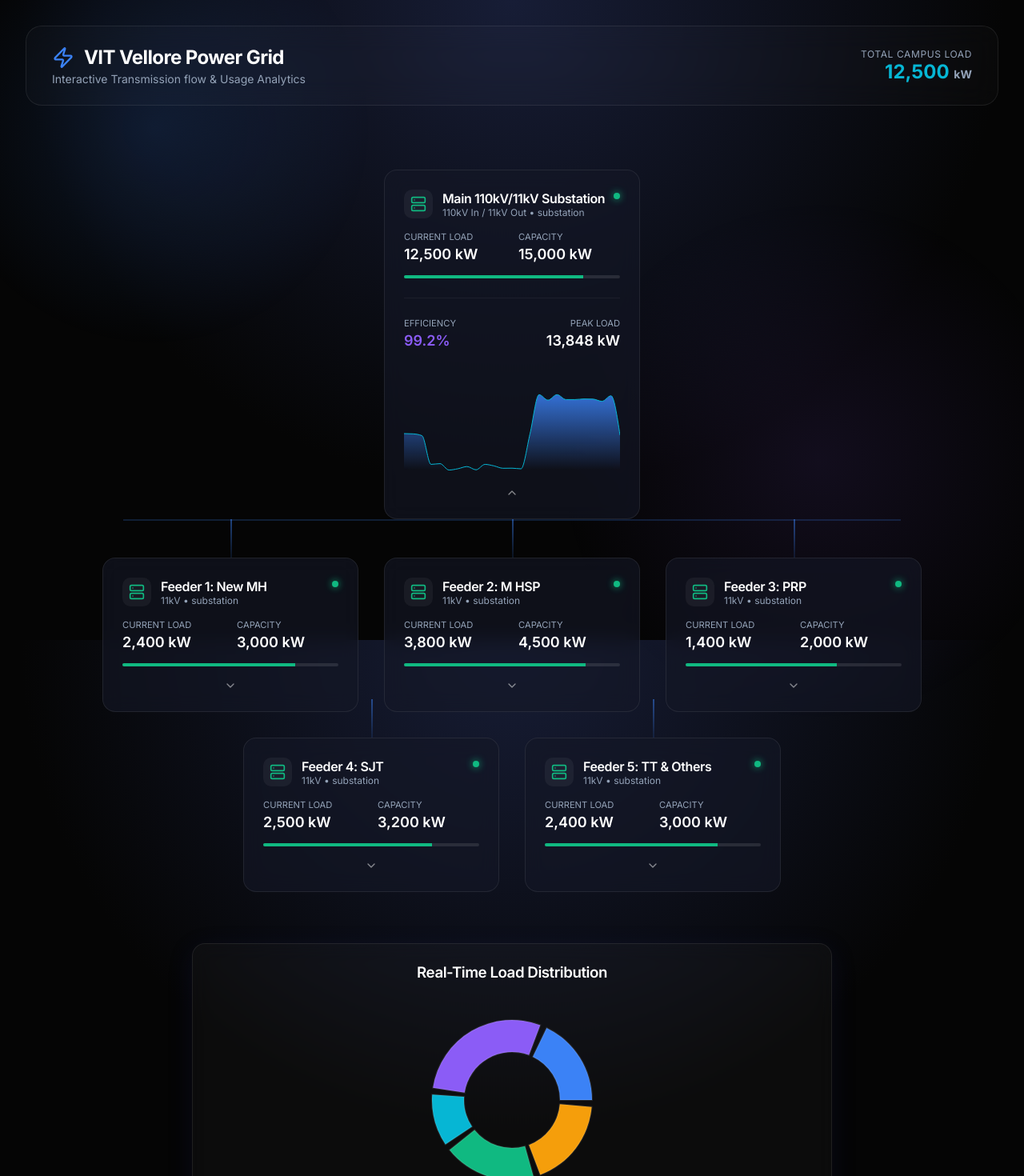
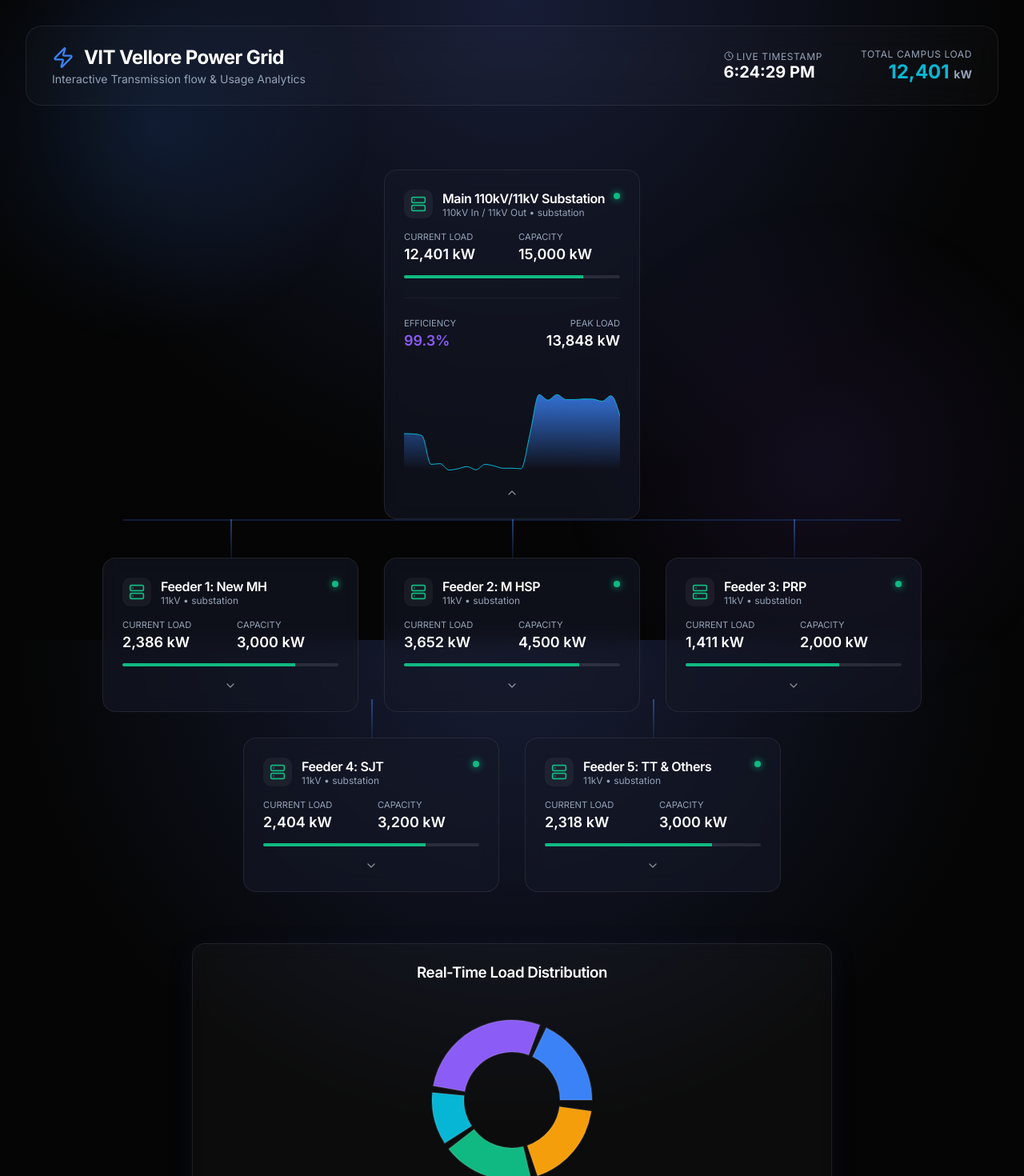
Before and after one commit to Aarnav-Rao/vit-power-demo, a React (Vite) app: page / in a window 1280 px wide. Shown: the top 1470 px of the page at 80% size. Built offline with nearby package versions, Linux system fonts and the light colour scheme.

Commit message:
feat: add real-time clock and dynamic power load simulations

```diff
--- a/src/App.tsx
+++ b/src/App.tsx
@@ -3,22 +3,77 @@
 import { FlowCanvas } from './components/FlowCanvas';
 import { CampusPieChart } from './components/CampusPieChart';
 import { campusPowerNetwork } from './data/powerNetwork';
-import { Zap } from 'lucide-react';
+import type { PowerNodeData } from './data/powerNetwork';
+import { Zap, Clock } from 'lucide-react';
 import { motion } from 'framer-motion';
 
+// Helper to deeply clone and mutate the network data
+const simulateLiveUsage = (node: PowerNodeData): PowerNodeData => {
+  const newNode = { ...node };
+
+  // Fluctuate current load by +/- 2%
+  const fluctuation = newNode.capacity * (Math.random() * 0.04 - 0.02);
+  newNode.currentLoad = Math.max(0, Math.min(newNode.capacity, Math.round(newNode.currentLoad + fluctuation)));
+
+  // Recalculate efficiency slightly
+  newNode.efficiency = Math.min(99.9, Math.max(85.0, +(newNode.efficiency + (Math.random() * 0.4 - 0.2)).toFixed(1)));
+
+  // Update history array: remove oldest, add new data point if needed
+  // For visual sake of this demo, we can just let it fluctuate live without aggressively destroying the array
+  // So we just update the last element's usage to match the new currentLoad to see the graph tip move.
+  const newHistory = [...newNode.history];
+  newHistory[newHistory.length - 1] = {
+    ...newHistory[newHistory.length - 1],
+    usage: newNode.currentLoad
+  };
+  newNode.history = newHistory;
+
+  if (newNode.children) {
+    newNode.children = newNode.children.map(simulateLiveUsage);
+  }
+
+  return newNode;
+};
+
+// Helper to sum up all total load from the network
+const calculateTotalLoad = (node: PowerNodeData): number => {
+  if (!node.children || node.children.length === 0) {
+    return node.currentLoad;
+  }
+  return node.children.reduce((acc, child) => acc + calculateTotalLoad(child), 0);
+};
+
 function App() {
+  const [networkData, setNetworkData] = useState<PowerNodeData>(campusPowerNetwork);
   const [totalLoad, setTotalLoad] = useState(0);
+  const [currentTime, setCurrentTime] = useState(new Date());
 
+  // Clock effect
   useEffect(() => {
-    // Calculate total load by summing up substation loads
-    let load = 0;
-    if (campusPowerNetwork.children) {
-      campusPowerNetwork.children.forEach(sub => {
-        load += sub.currentLoad;
+    const timer = setInterval(() => setCurrentTime(new Date()), 1000);
+    return () => clearInterval(timer);
+  }, []);
+
+  // Data simulation effect (updates every 2.5 seconds)
+  useEffect(() => {
+    const dataTimer = setInterval(() => {
+      setNetworkData(prevData => {
+        const newData = simulateLiveUsage(prevData);
+        // Force the root node to be the sum of its children for realism
+        if (newData.children) {
+          newData.currentLoad = calculateTotalLoad(newData);
+        }
+        return newData;
       });
-    }
-    setTotalLoad(load);
+    }, 2500);
+
+    return () => clearInterval(dataTimer);
   }, []);
+
+  // Sync total load to the header
+  useEffect(() => {
+    setTotalLoad(networkData.currentLoad);
+  }, [networkData]);
 
   return (
     <div className="app-container">
@@ -37,18 +92,30 @@
           <p>Interactive Transmission flow & Usage Analytics</p>
         </div>
 
-        <div className="header-stats">
-          <div className="stat-label">Total Campus Load</div>
-          <div className="stat-value">
-            {totalLoad.toLocaleString()} <span style={{ fontSize: '0.875rem', color: 'var(--text-secondary)' }}>kW</span>
+        <div style={{ display: 'flex', gap: '3rem', alignItems: 'center' }}>
+          <div className="header-stats" style={{ textAlign: 'left' }}>
+            <div className="stat-label" style={{ display: 'flex', alignItems: 'center', gap: '0.25rem' }}>
+              <Clock size={12} /> Live Timestamp
+            </div>
+            <div className="stat-value" style={{ color: 'var(--text-primary)', fontSize: '1.25rem' }}>
+              {currentTime.toLocaleTimeString()}
+            </div>
+          </div>
+
+          <div className="header-stats">
+            <div className="stat-label">Total Campus Load</div>
+            <div className="stat-value">
+              {totalLoad.toLocaleString()} <span style={{ fontSize: '0.875rem', color: 'var(--text-secondary)' }}>kW</span>
+            </div>
           </div>
         </div>
       </motion.header>
 
       {/* Main FlowCanvas */}
       <main style={{ display: 'flex', flexDirection: 'column', alignItems: 'center' }}>
-        <FlowCanvas rootNode={campusPowerNetwork} />
-        <CampusPieChart />
+        <FlowCanvas rootNode={networkData} />
+        {/* Pass down the live networkData to the pie chart as well */}
+        <CampusPieChart networkData={networkData} />
       </main>
 
       {/* Background ambient glows */}
--- a/src/components/CampusPieChart.tsx
+++ b/src/components/CampusPieChart.tsx
@@ -1,11 +1,11 @@
 import React from 'react';
 import { PieChart, Pie, Cell, ResponsiveContainer, Tooltip, Legend } from 'recharts';
-import { campusPowerNetwork } from '../data/powerNetwork';
+import type { PowerNodeData } from '../data/powerNetwork';
 
-export const CampusPieChart: React.FC = () => {
+export const CampusPieChart: React.FC<{ networkData: PowerNodeData }> = ({ networkData }) => {
     const colors = ['#3b82f6', '#8b5cf6', '#06b6d4', '#10b981', '#f59e0b'];
 
-    const data = campusPowerNetwork.children?.map((sub, index) => ({
+    const data = networkData.children?.map((sub, index) => ({
         name: sub.name,
         value: sub.currentLoad,
         color: colors[index % colors.length]
```
